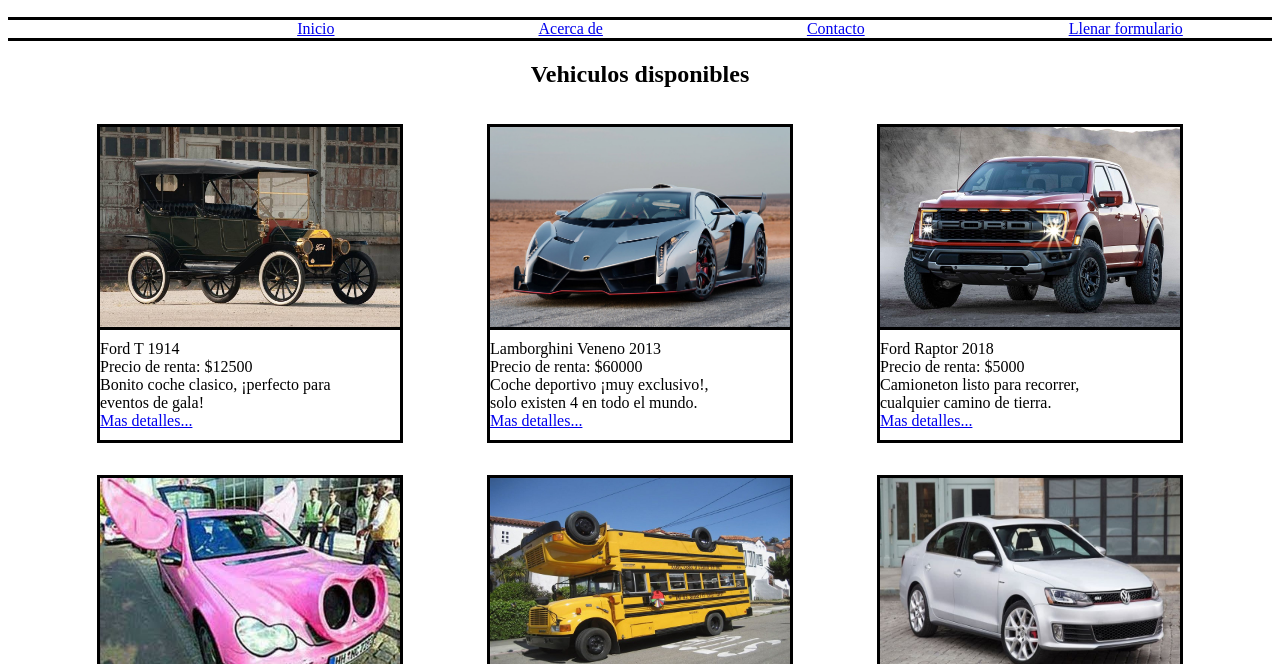
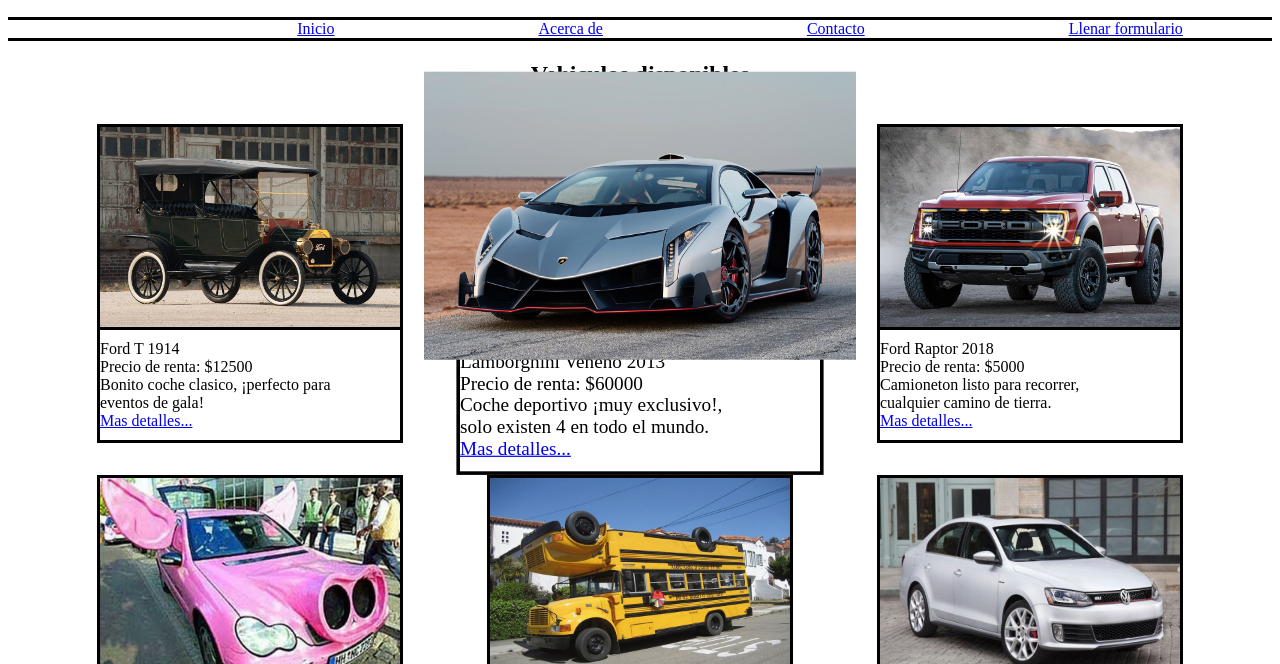
Before and after one commit to LagMau2/Automax, a plain HTML site: page WWW/landingpg.html in a window 1280 px wide. In both pictures the pointer is over the element 640 px from the left and 419 px from the top of the page. Shown: the part 136-800 px from the top of the page. Drawn offline with Linux system fonts and the light colour scheme.

Commit message:
Se modifican otros archivos css

```diff
--- a/WWW/css/landingpg.css
+++ b/WWW/css/landingpg.css
@@ -45,6 +45,11 @@
 
 .line1{
     text-align: center;
+}
+.line1 :hover{
+    scale: 1.2;
+    cursor:pointer;
+
 }
 
 .line2{
```
